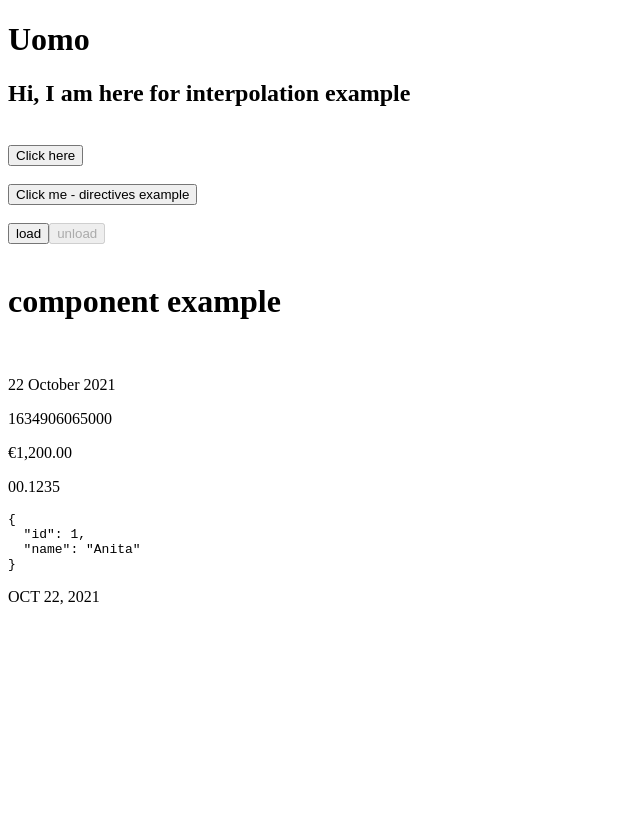
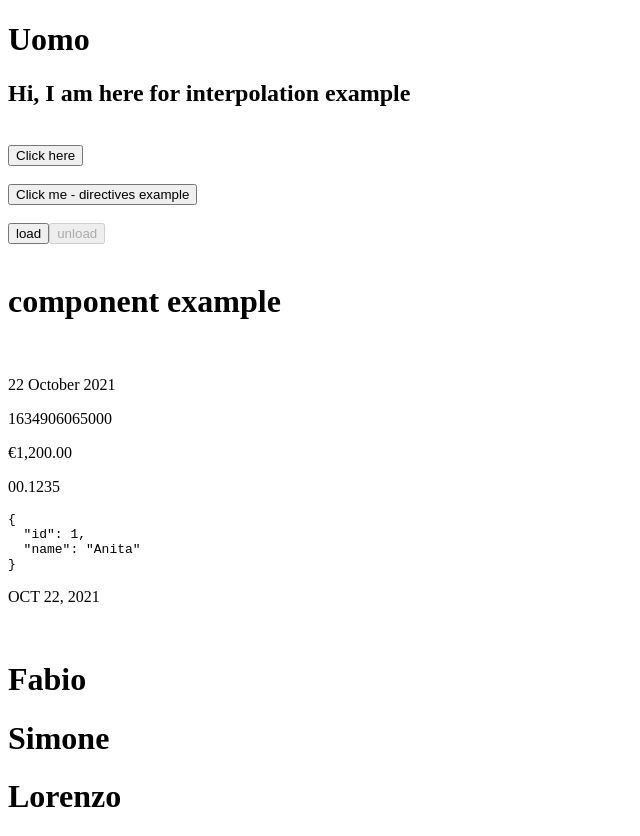
Before and after one commit to Anita-Liberatore/angular-course-project-training, an Angular app: page / in a window 1280 px wide. Shown: the whole page, without its empty margins (0-640 px from the left). Before the commit the page ends 800 px from the top, so only its background shows below. Built offline with nearby package versions, Linux system fonts and the light colour scheme.

Commit message:
custom-type object with interface

```diff
--- a/src/app/app.component.html
+++ b/src/app/app.component.html
@@ -11,3 +11,6 @@
 
 <br>
 <app-pipes></app-pipes>
+
+<br>
+<app-custom-types></app-custom-types>
--- a/src/app/app.module.ts
+++ b/src/app/app.module.ts
@@ -9,6 +9,7 @@ import { DirectivesComponent } from './directives/directives.component';
 import { PropertyBracketsComponent } from './property-brackets/property-brackets.component';
 import { ComponentComponent } from './component/component.component';
 import { PipesComponent } from './pipes/pipes.component';
+import { CustomTypesComponent } from './custom-types/custom-types.component';
 
 @NgModule({
   declarations: [
@@ -18,7 +19,8 @@ import { PipesComponent } from './pipes/pipes.component';
     DirectivesComponent,
     PropertyBracketsComponent,
     ComponentComponent,
-    PipesComponent
+    PipesComponent,
+    CustomTypesComponent
   ],
   imports: [
     BrowserModule,
--- /dev/null
+++ b/src/app/custom-types/custom-types.component.html
@@ -0,0 +1 @@
+<h1 *ngFor="let user of users">{{user.name}}</h1>
--- /dev/null
+++ b/src/app/custom-types/custom-types.component.ts
@@ -0,0 +1,24 @@
+import { Component, OnInit } from '@angular/core';
+import { User } from './users';
+
+@Component({
+  selector: 'app-custom-types',
+  templateUrl: './custom-types.component.html',
+  styleUrls: ['./custom-types.component.scss']
+})
+export class CustomTypesComponent implements OnInit {
+
+  constructor() { }
+
+  //how do custom type - for example object of users
+
+  ngOnInit(): void {
+  }
+
+  users: User[] = [
+    { id: 1, name: 'Fabio'},
+    { id: 2, name: 'Simone'},
+    { id: 3, name: 'Lorenzo'},
+  ];
+
+}
--- /dev/null
+++ b/src/app/custom-types/users.ts
@@ -0,0 +1,5 @@
+// model/user.ts
+export interface User {
+    id: number;
+    name: string;
+  }
```
Also changed, not shown: src/app/custom-types/custom-types.component.scss (added), 1 other file (tests, documents, lock files or other folders).
